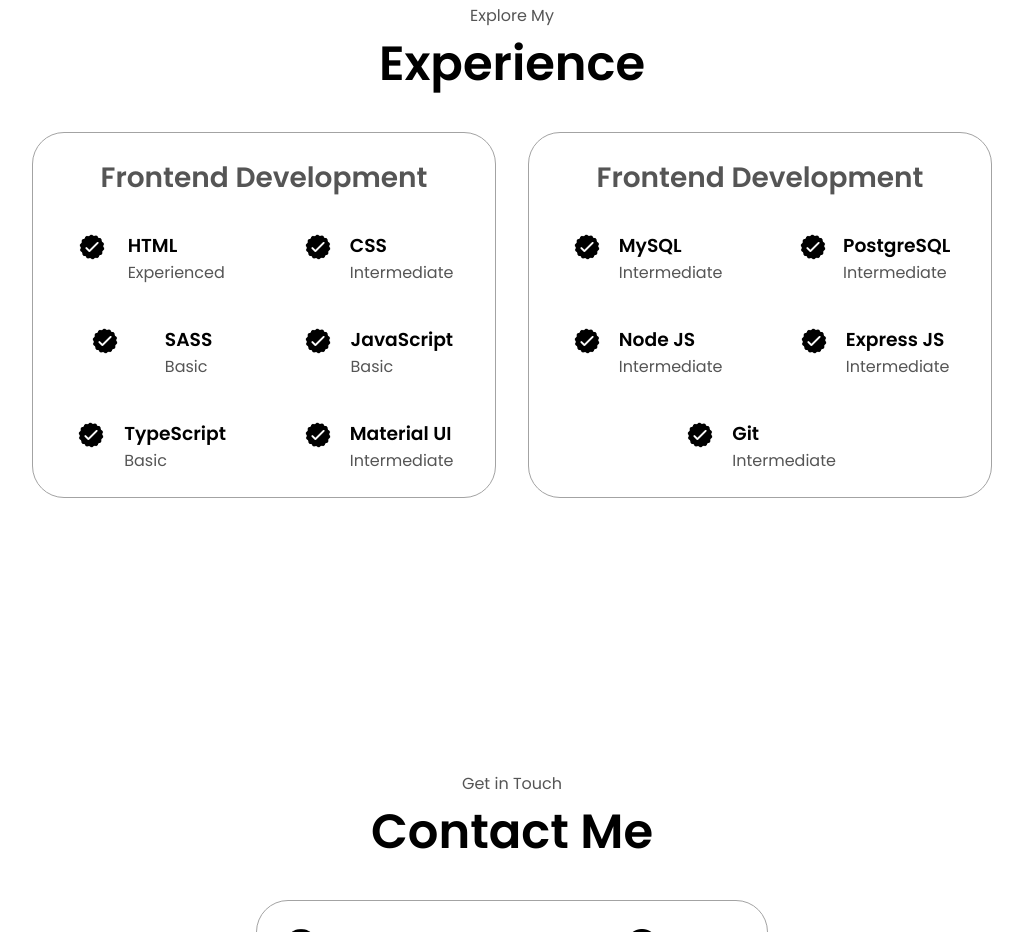
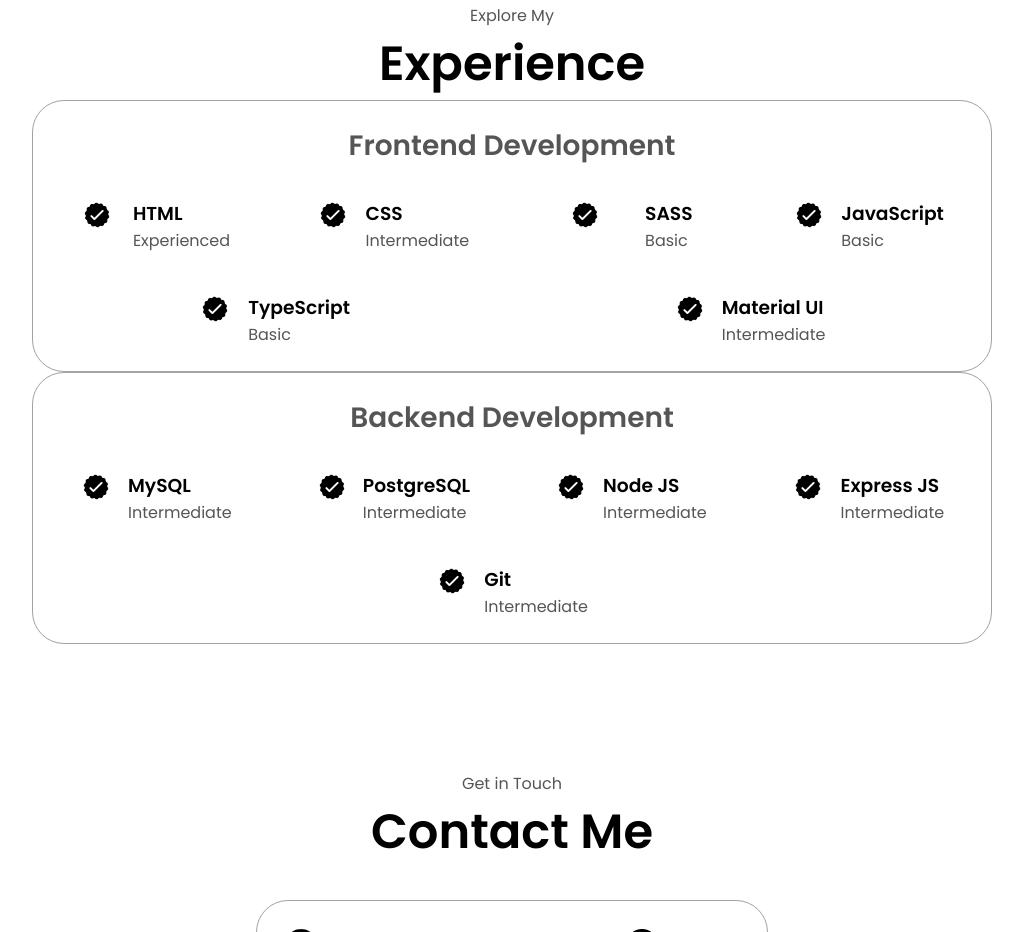
Before and after one commit to maheshshali25/portfolio, a plain HTML site: page index.html in a window 1280 px wide. Shown: the part 1693-2625 px from the top of the page, without its empty margins (128-1151 px from the left). Drawn offline with Linux system fonts and the light colour scheme.

Commit message:
changed updated

```diff
--- a/index.html
+++ b/index.html
@@ -113,7 +113,7 @@
       <p class="section__text__p1">Explore My</p>
       <h1 class="title">Experience</h1>
       <div class="experience-details-container">
-        <div class="about-containers">
+
           <div class="details-container">
             <h2 class="experience-sub-title">Frontend Development</h2>
             <div class="article-container">
@@ -186,7 +186,7 @@
             </div>
           </div>
           <div class="details-container">
-            <h2 class="experience-sub-title">Frontend Development</h2>
+            <h2 class="experience-sub-title">Backend Development</h2>
             <div class="article-container">
               <article>
                 <img
@@ -245,7 +245,7 @@
               </article>
             </div>
           </div>
-        </div>
+
       </div>
     </section>
     <section id="contact">
```
